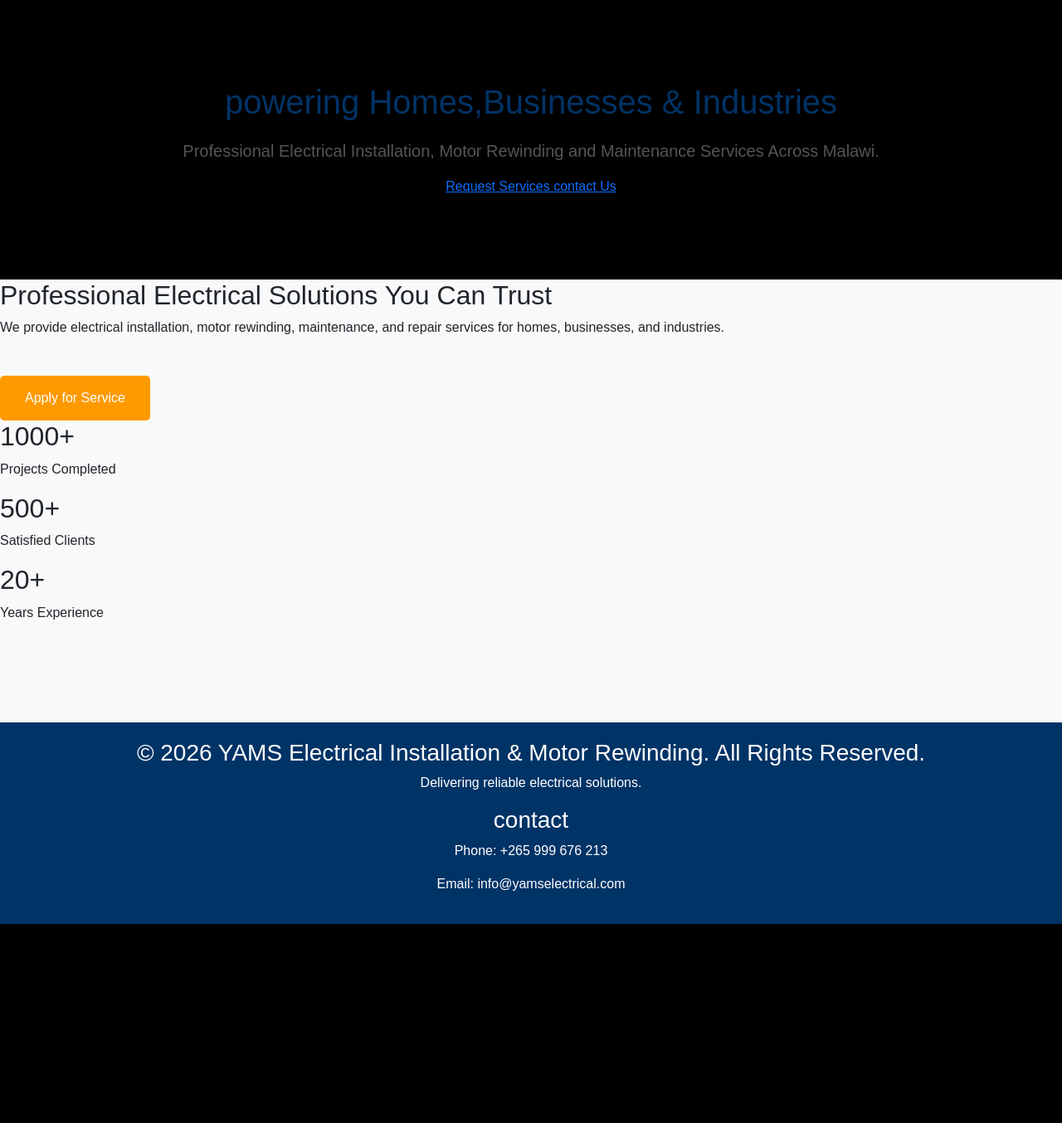
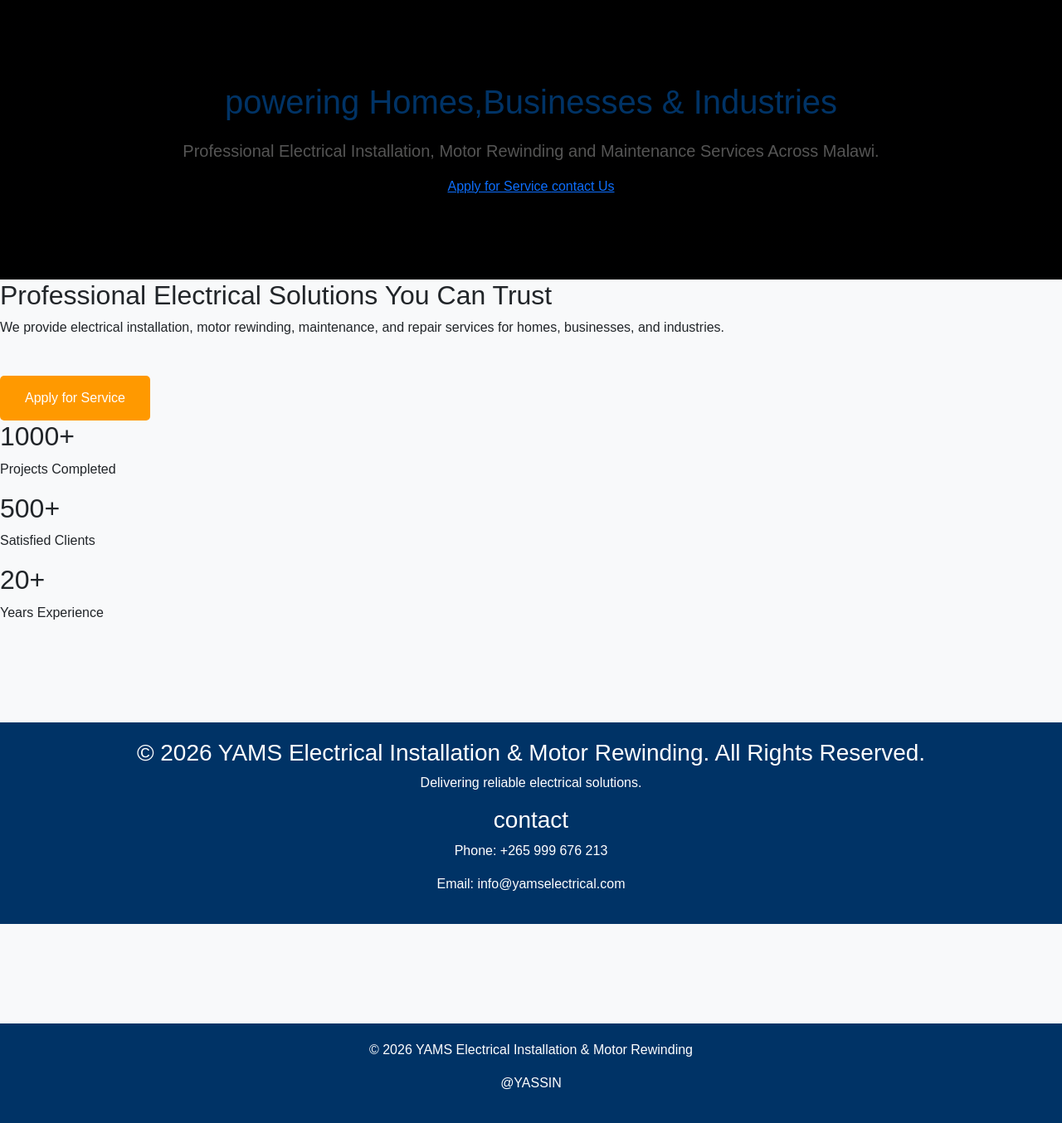
Before and after one commit to mpitaprecious/YAMS_website, a Flask app: page / in a window 1280 px wide; the page is wider, and only the part inside the window is pictured. Shown: the part 1441-2795 px from the top of that part at 83% size. Before the commit the page ends 2555 px from the top of that part, so only its background shows below. Run offline with Flask 3, Linux system fonts and the light colour scheme.

Commit message:
modified index & static

```diff
--- a/static/css/style.css
+++ b/static/css/style.css
@@ -219,6 +219,6 @@ tr:nth-child(even) {
 }
 
 .hero-logo {
-  width: 150px;
+  width: 120px;
   margin-bottom: 20px;
 }
--- a/templates/index.html
+++ b/templates/index.html
@@ -51,7 +51,7 @@
                 Motor Rewinding and Maintenance Services Across Malawi.
             </p>
             <a href="/apply" class="btn-primary">
-                Request Services
+                Apply for Service
             </a>
             <a href="/contact" class="btn-secondary">
                 contact Us
@@ -117,5 +117,10 @@
 <script
     src="https://cdn.jsdelivr.net/npm/bootstrap@5.3.3/dist/js/bootstrap.bundle.min.js"></script>
 
+<footer>
+    <p>© 2026 YAMS Electrical Installation & Motor Rewinding</p>
+    <P>@YASSIN</P>
+</footer>
+
 </body>
 </html>
```
